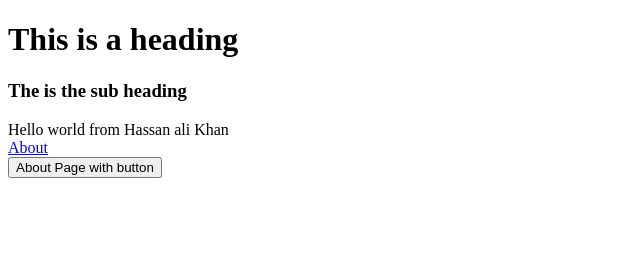
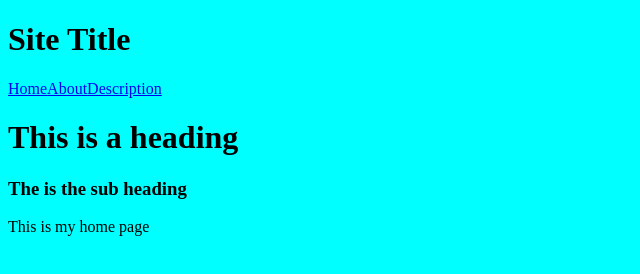
Before and after one commit to hassan-ak/bootcamp2020c32, a Gatsby site in the folder step00/: page / in a window 1280 px wide. Shown: the whole page, without its empty margins (0-640 px from the left). Built offline with nearby package versions, Linux system fonts and the light colour scheme; Gatsby itself is replaced by a stand-in of ours.

Commit message:
step03 - step05
Step03
	1:- Create LayOut Component and use Layouts (Layout is like a template which can be used anyWhere in app)
Step04
	1:- Create global level styles and use in app
Step05
	1:- Create Component Level Styling

```diff
--- /dev/null
+++ b/step00/gatsby-browser.js
@@ -0,0 +1 @@
+import "./src/styles/global.css";
--- /dev/null
+++ b/step00/src/components/Layout.tsx
@@ -0,0 +1,19 @@
+import React, { ReactNode } from "react";
+import { Link } from "gatsby";
+
+type LayoutProps = {
+    children: ReactNode
+}
+
+export default ({ children }: LayoutProps) => {
+  return (
+    <div>
+      <h1>Site Title</h1>
+      <Link to="/">Home</Link>
+      <Link to="/about/">About</Link>
+      <Link to="/desc/">Description</Link>
+
+      {children}
+    </div>
+  )
+}
--- /dev/null
+++ b/step00/src/pages/desc.module.css
@@ -0,0 +1,3 @@
+.myComponent {
+    background: blue;
+}
--- a/step00/src/pages/index.tsx
+++ b/step00/src/pages/index.tsx
@@ -1,18 +1,15 @@
 import React from 'react';
 import { Link, navigate } from "gatsby";
 import Header from '../components/Header';
+import Layout from '../components/Layout';
 
 export default function home() {
   return (
-  <div>
-    <Header text="This is a heading" subtext="The is the sub heading"></Header>
-    Hello world from Hassan ali Khan
-    <br/>
-    <Link to="/about/">About</Link>
-    <br/>
-    <button onClick={()=>{
-      navigate('/about')
-    }}>About Page with button</button>
-  </div>
-  )
+    <div>
+        <Layout>
+            <Header text="This is a heading" subtext="The is the sub heading"></Header>
+            <p>This is my home page</p>
+        </Layout>
+    </div>
+);
 }
--- /dev/null
+++ b/step00/src/styles/global.css
@@ -0,0 +1,3 @@
+body{
+    background-color: aqua;
+}
```
Also changed, not shown: step00/src/pages/about.tsx (+10 -10 lines), step00/src/pages/desc.tsx (added, +15 -0 lines).
